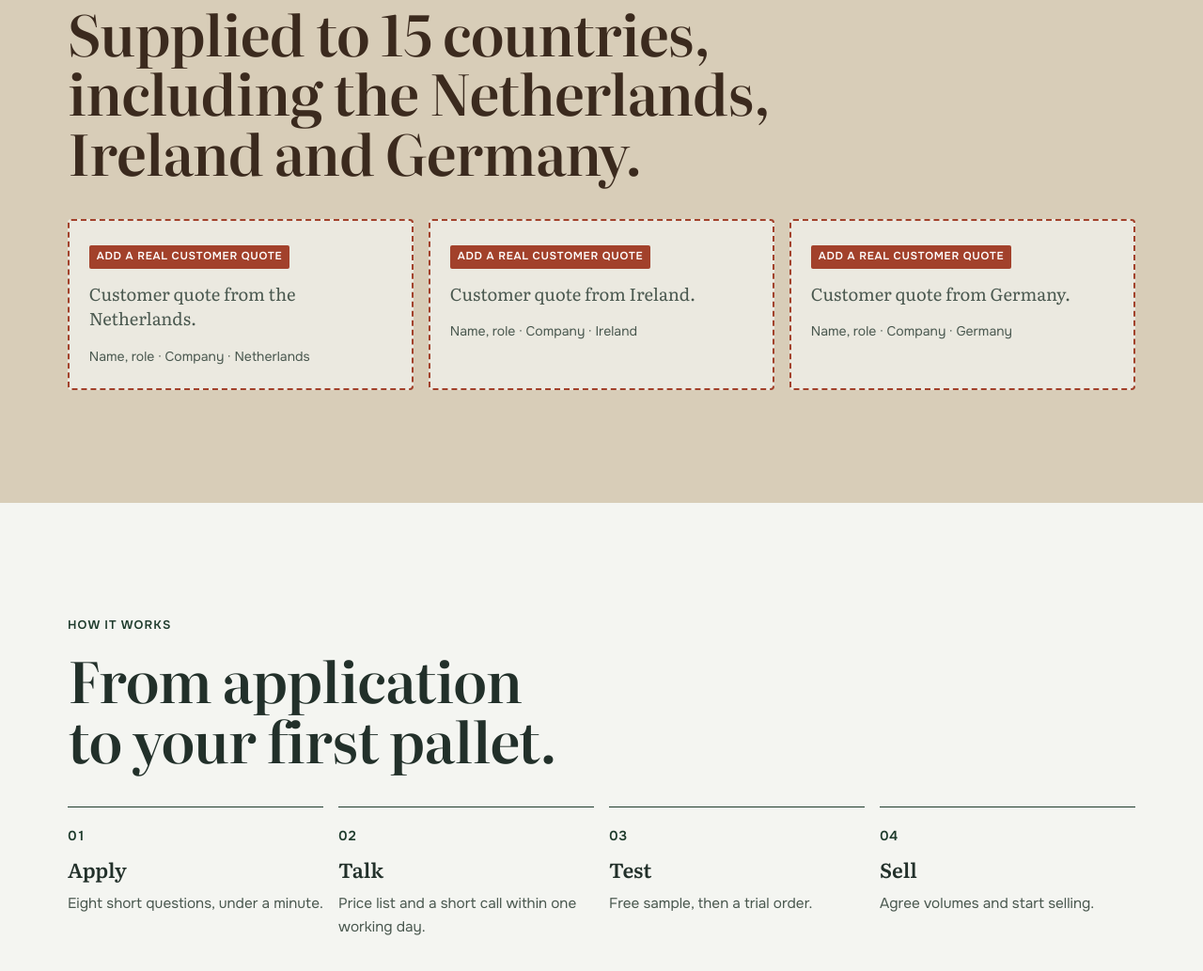
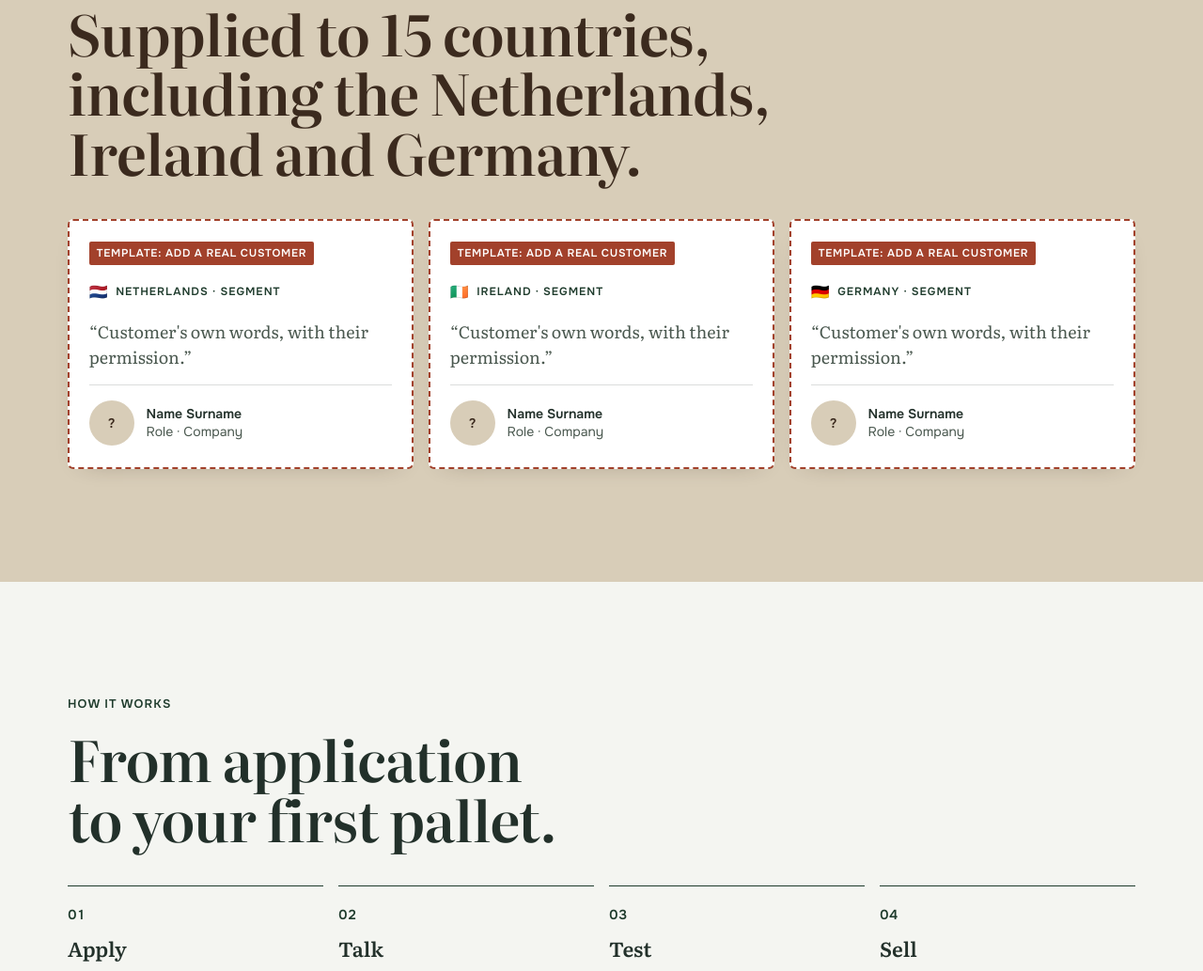
Before and after one commit to fitosauna/b2b.worming, a plain HTML site: page index.html in a window 1280 px wide. Shown: the part 5221-6254 px from the top of the page at 94% size. Drawn offline with Linux system fonts and the light colour scheme.

Commit message:
Redesign review cards as a template for real customer quotes
Co-Authored-By: Claude Opus 5.5 <noreply@anthropic.com>
Claude-Session: https://claude.ai/code/session_01P849ph7E1yNLEZWMAp9iSL

```diff
--- a/css/b2b.css
+++ b/css/b2b.css
@@ -211,15 +211,19 @@ button{font:inherit}
 .made figcaption{margin-top:.7rem;font-size:.95rem;color:var(--ink-soft)}
 .made strong{color:var(--ink)}
 
-/* Quotes */
-.quotes{display:grid;gap:1rem;margin-top:2.5rem}
-@media (min-width:62rem){.quotes{grid-template-columns:repeat(3,1fr)}}
-.quote{background:var(--linen);color:var(--ink);border-radius:4px;padding:1.4rem 1.3rem;position:relative}
-.quote blockquote{font-family:var(--serif);font-size:1.15rem;line-height:1.45}
-.quote figcaption{margin-top:1rem;font-size:.88rem;color:var(--ink-soft)}
-.quote--todo{border:2px dashed #A2412B;background:rgba(244,245,241,.7)}
-.quote--todo blockquote{color:var(--ink-soft)}
-.todo-tag{display:inline-block;background:#A2412B;color:#fff;font-size:.72rem;font-weight:600;letter-spacing:.06em;text-transform:uppercase;padding:.2rem .5rem;border-radius:2px;margin-bottom:.8rem}
+/* Reviews */
+.reviews{display:grid;gap:1rem;margin-top:2.5rem}
+@media (min-width:62rem){.reviews{grid-template-columns:repeat(3,1fr)}}
+.review{display:flex;flex-direction:column;gap:1rem;background:#fff;color:var(--ink);border:1px solid rgba(59,42,30,.14);border-radius:6px;padding:1.4rem 1.3rem;box-shadow:0 .6rem 1.6rem -1.2rem rgba(42,29,20,.45)}
+.review__meta{font-size:.74rem;font-weight:600;letter-spacing:.08em;text-transform:uppercase;color:var(--forest)}
+.review__flag{font-size:1rem;margin-right:.2rem;vertical-align:-.1em}
+.review blockquote{font-family:var(--serif);font-size:1.12rem;line-height:1.5;flex:1}
+.review__who{display:flex;align-items:center;gap:.8rem;padding-top:1rem;border-top:1px solid var(--line);font-size:.88rem;color:var(--ink-soft);line-height:1.35}
+.review__who strong{color:var(--ink);font-weight:600}
+.review__avatar{flex:0 0 3rem;width:3rem;height:3rem;border-radius:50%;object-fit:cover;display:grid;place-items:center;background:var(--sand);color:var(--earth);font-weight:600}
+.review--todo{border:2px dashed #A2412B}
+.review--todo blockquote,.review--todo .review__who{color:var(--ink-soft)}
+.todo-tag{align-self:flex-start;background:#A2412B;color:#fff;font-size:.72rem;font-weight:600;letter-spacing:.06em;text-transform:uppercase;padding:.2rem .5rem;border-radius:2px}
 
 /* How */
 .how{display:grid;gap:1rem;margin-top:2.5rem}
--- a/index.html
+++ b/index.html
@@ -334,22 +334,35 @@
   <div class="wrap">
     <p class="eyebrow eyebrow--dark">Already in use</p>
     <h2 id="proof-title" class="h2 h2--narrow">Supplied to 15 countries, including the Netherlands, Ireland and Germany.</h2>
-    <!-- REVIEWS: replace each card with a real customer quote (name, role, company, country, volume) or delete the card before launch. -->
-    <div class="quotes">
-      <figure class="quote quote--todo">
-        <span class="todo-tag">Add a real customer quote</span>
-        <blockquote>Customer quote from the Netherlands.</blockquote>
-        <figcaption>Name, role · Company · Netherlands</figcaption>
+    <!-- REVIEWS: each card = one real customer who agreed to be quoted. Fill in their words, name, role, company,
+         country and segment. For a photo, put images/review-NAME.jpg in place of the "?" avatar. Delete unused cards. -->
+    <div class="reviews">
+      <figure class="review review--todo">
+        <span class="todo-tag">Template: add a real customer</span>
+        <div class="review__meta"><span class="review__flag" aria-hidden="true">🇳🇱</span> Netherlands · Segment</div>
+        <blockquote>“Customer's own words, with their permission.”</blockquote>
+        <figcaption class="review__who">
+          <span class="review__avatar" aria-hidden="true">?</span>
+          <span><strong>Name Surname</strong><br>Role · Company</span>
+        </figcaption>
       </figure>
-      <figure class="quote quote--todo">
-        <span class="todo-tag">Add a real customer quote</span>
-        <blockquote>Customer quote from Ireland.</blockquote>
-        <figcaption>Name, role · Company · Ireland</figcaption>
+      <figure class="review review--todo">
+        <span class="todo-tag">Template: add a real customer</span>
+        <div class="review__meta"><span class="review__flag" aria-hidden="true">🇮🇪</span> Ireland · Segment</div>
+        <blockquote>“Customer's own words, with their permission.”</blockquote>
+        <figcaption class="review__who">
+          <span class="review__avatar" aria-hidden="true">?</span>
+          <span><strong>Name Surname</strong><br>Role · Company</span>
+        </figcaption>
       </figure>
-      <figure class="quote quote--todo">
-        <span class="todo-tag">Add a real customer quote</span>
-        <blockquote>Customer quote from Germany.</blockquote>
-        <figcaption>Name, role · Company · Germany</figcaption>
+      <figure class="review review--todo">
+        <span class="todo-tag">Template: add a real customer</span>
+        <div class="review__meta"><span class="review__flag" aria-hidden="true">🇩🇪</span> Germany · Segment</div>
+        <blockquote>“Customer's own words, with their permission.”</blockquote>
+        <figcaption class="review__who">
+          <span class="review__avatar" aria-hidden="true">?</span>
+          <span><strong>Name Surname</strong><br>Role · Company</span>
+        </figcaption>
       </figure>
     </div>
   </div>
```
